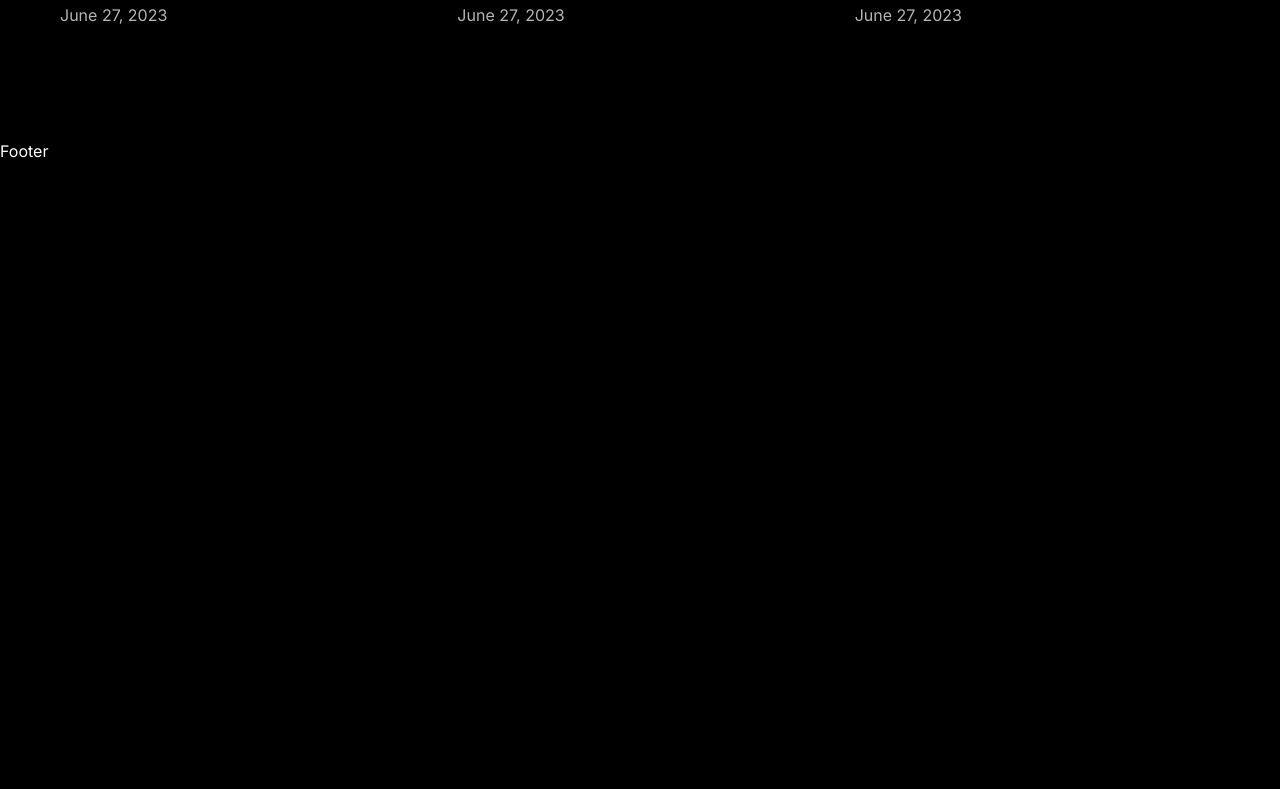
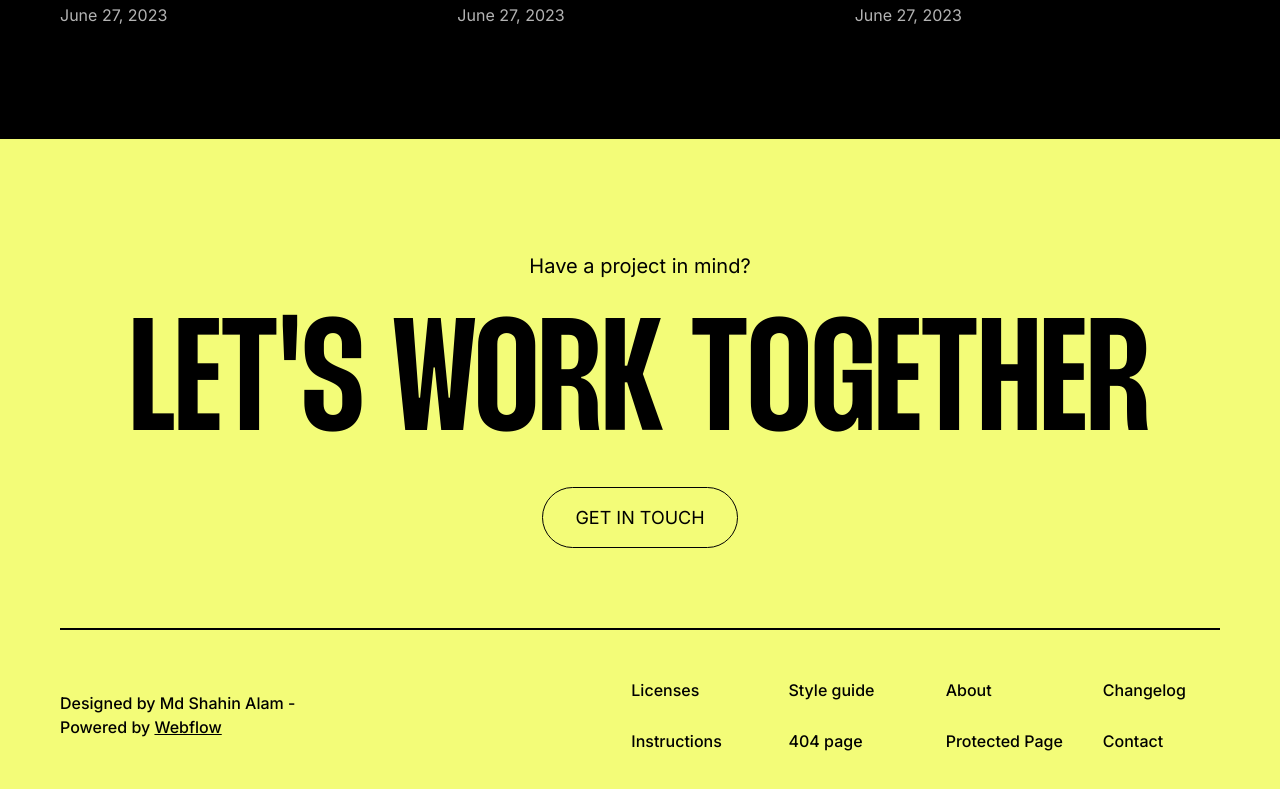
Before and after one commit to chinmayweb3/unveilx-portfolio, a React (Vite) app: page / in a window 1280 px wide. Shown: the part 5924-6713 px from the top of the page. Before the commit the page ends 6087 px from the top, so only its background shows below. Built offline with nearby package versions, Linux system fonts and the light colour scheme.

Commit message:
"Updated Footer component with new layout and design"

```diff
--- a/src/components/footer.tsx
+++ b/src/components/footer.tsx
@@ -1,5 +1,38 @@
 const Footer = () => {
-  return <div>Footer</div>;
+  return (
+    <footer className="w-full px-[60px] py-[32px] bg-lime-green text-black">
+      <div className="max-w-[1280px] mx-auto pb-[16px]">
+        <div className="py-[80px] text-center">
+          <p className="text-[1.25rem] font-normal pb-[20px] ">
+            Have a project in mind?
+          </p>
+          <div className="text-[10rem] font-Thunder leading-[1.1] uppercase font-semibold mb-[10px]  ">
+            LET'S WORK TOGETHER
+          </div>
+          <button className="uppercase mx-auto border-black border text-[1.125rem] rounded-[12rem] py-[1rem] px-[2rem] hover:text-white hover:bg-black duration-100">
+            get in touch
+          </button>
+        </div>
+        <div className="w-full h-[2px] bg-black " />
+        <div className="pt-[48px] flex items-center justify-between">
+          <div className="w-[240px] text-[1rem] font-medium ">
+            Designed by Md Shahin Alam - Powered by{" "}
+            <span className="underline">Webflow</span>
+          </div>
+          <div className="grid grid-cols-4 justify-items-start font-medium text-[1rem] leading-[1.5] gap-x-[2.5rem] gap-y-[1.7rem] ">
+            <button>Licenses</button>
+            <button>Style guide</button>
+            <button>About </button>
+            <button>Changelog</button>
+            <button>Instructions</button>
+            <button>404 page</button>
+            <button>Protected Page</button>
+            <button>Contact</button>
+          </div>
+        </div>
+      </div>
+    </footer>
+  );
 };
 
 export default Footer;
```
